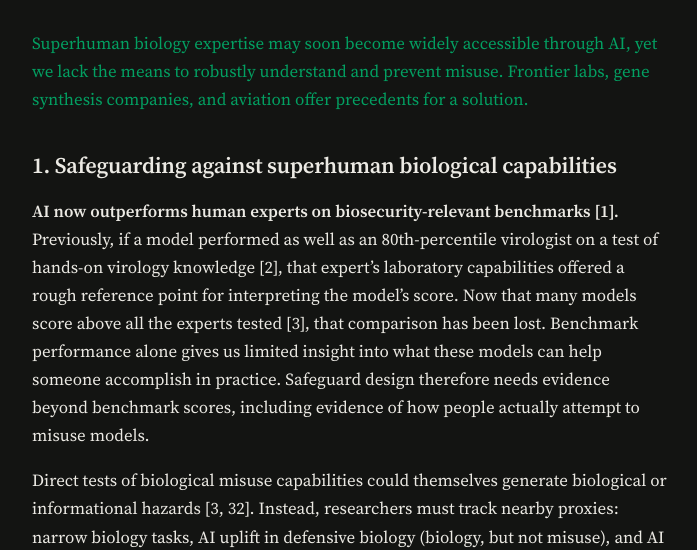
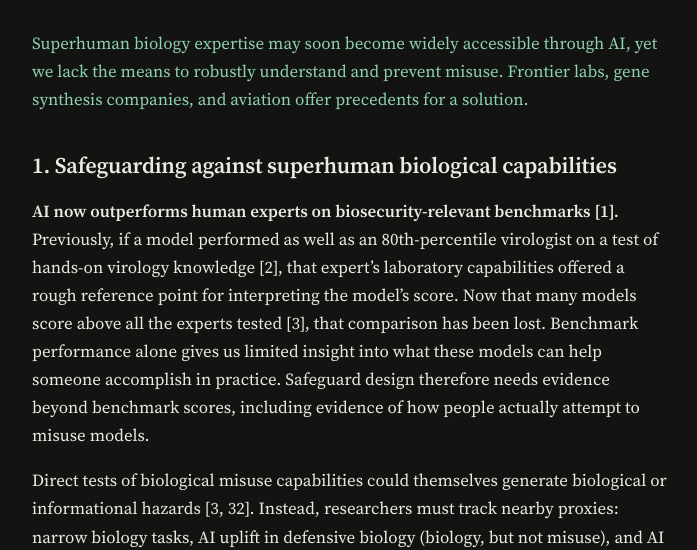
Before and after one commit to Colby-Fagan/colbyfagan.com, a plain HTML site: page blog/monitoring-gap-in-ai-biosecurity/index.html in a window 1280 px wide. Shown: the part 204-754 px from the top of the page, without its empty margins (288-985 px from the left). Drawn offline with Linux system fonts and the dark colour scheme.

Commit message:
Restore the original accent greens on the homepage and essay
Co-Authored-By: Claude Opus 5.5 <noreply@anthropic.com>
Claude-Session: https://claude.ai/code/session_01JdqDGA5zVzKfwSrzUkc8k2

```diff
--- a/blog/monitoring-gap-in-ai-biosecurity/index.html
+++ b/blog/monitoring-gap-in-ai-biosecurity/index.html
@@ -21,12 +21,12 @@
     @font-face { font-family: "Source Serif 4"; src: url("/fonts/SourceSerif4-Semibold.woff2") format("woff2"); font-weight: 600 700; font-style: normal; font-display: swap; }
     @font-face { font-family: "Source Serif 4"; src: url("/fonts/SourceSerif4-SemiboldIt.woff2") format("woff2"); font-weight: 600 700; font-style: italic; font-display: swap; }
     :root {
-      --bg: #faf9f6; --text: #1b1b19; --muted: #6a6862; --line: #e3e0d8; --accent: #03A062;
+      --bg: #faf9f6; --text: #1b1b19; --muted: #6a6862; --line: #e3e0d8; --accent: #1d5c47;
       --serif: "Source Serif 4", Georgia, serif;
       --sans: "Source Serif 4", Georgia, serif;
     }
     @media (prefers-color-scheme: dark) {
-      :root { --bg: #131412; --text: #eceae4; --muted: #9b988f; --line: #2a2b27; --accent: #03A062; }
+      :root { --bg: #131412; --text: #eceae4; --muted: #9b988f; --line: #2a2b27; --accent: #8ed1b4; }
     }
     * { box-sizing: border-box; }
     body {
```
Also changed, not shown: index.html (+2 -2 lines).
